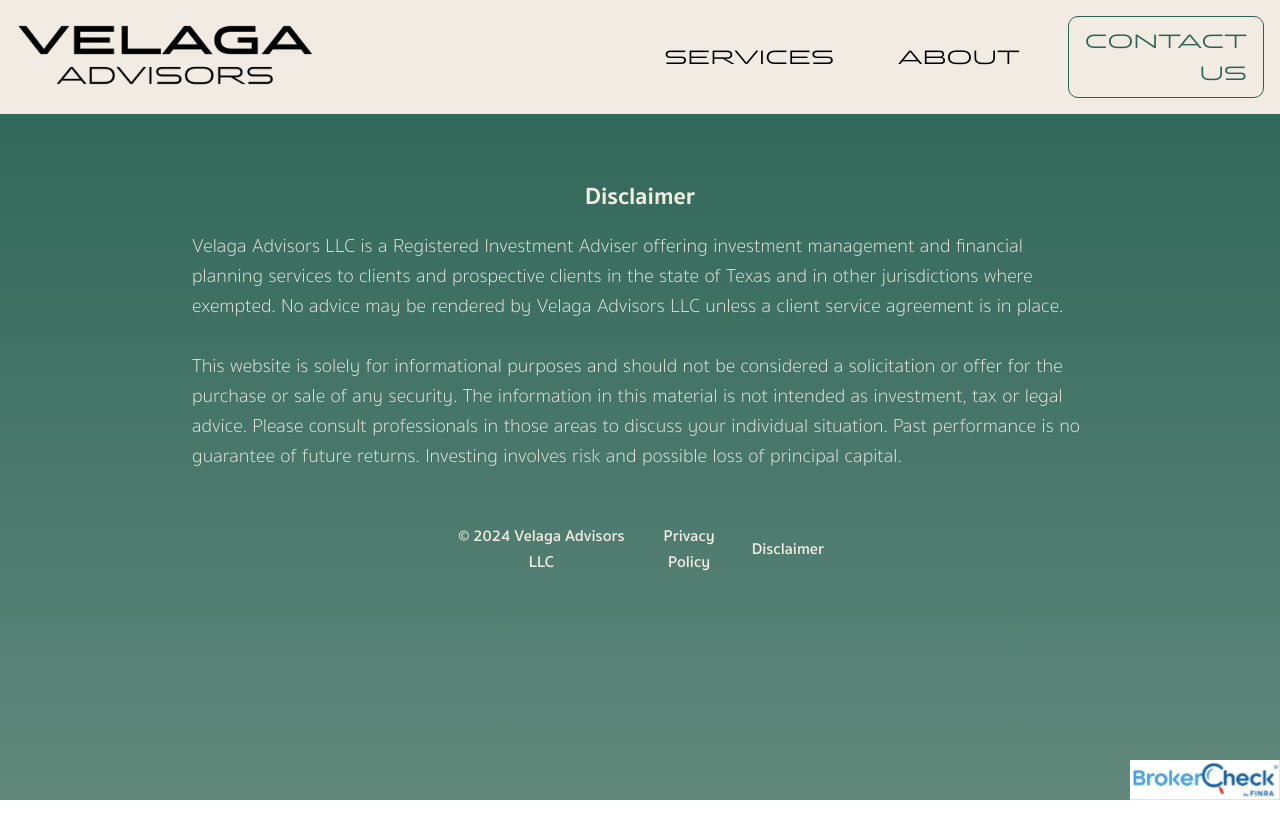
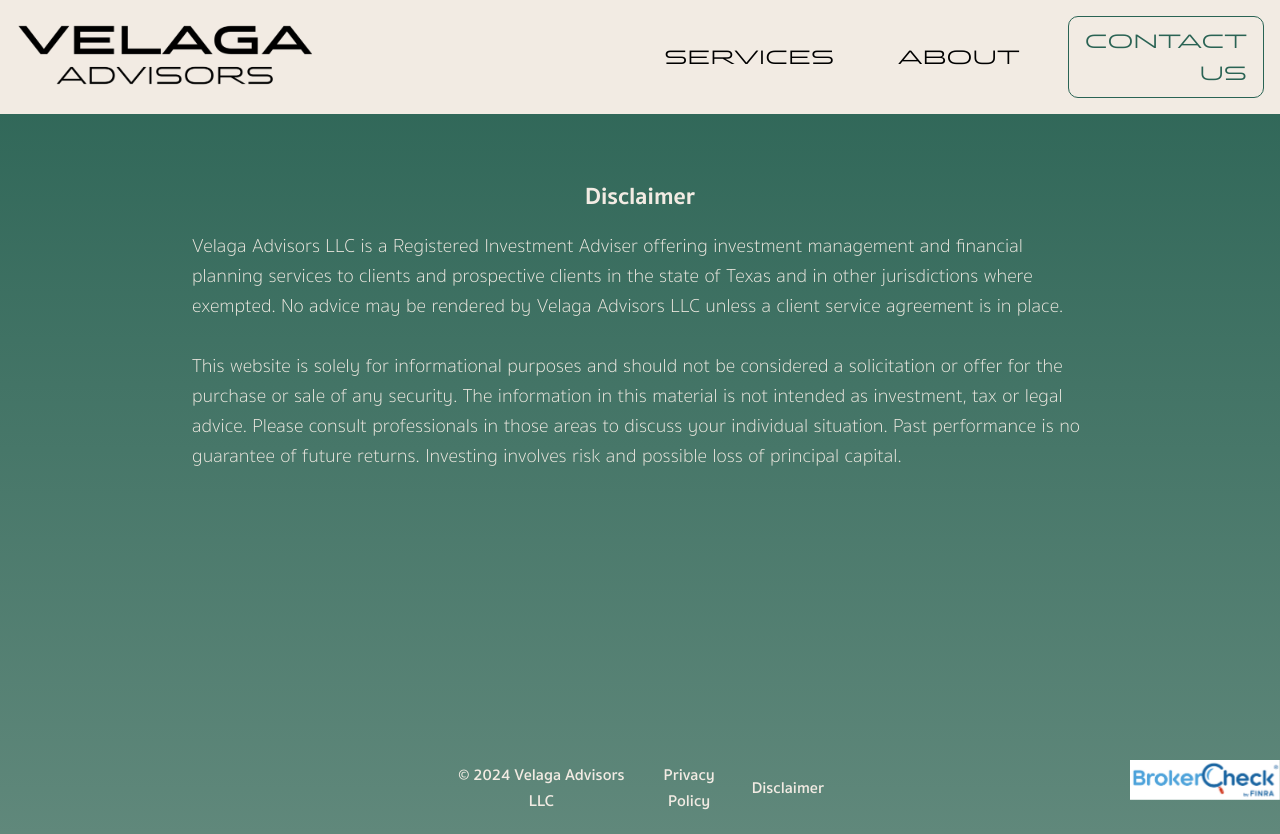
Before and after one commit to avelaga/velagaadvisors, a Next.js app: page /disclaimer in a window 1280 px wide. Before the commit the page ends 800 px from the top, so only its background shows below. Built offline with nearby package versions, Linux system fonts and the light colour scheme.

Commit message:
moved footer down on disclaimer

```diff
--- a/styles/Disclaimer.module.css
+++ b/styles/Disclaimer.module.css
@@ -1,10 +1,11 @@
 .disclaimer {
     width: 70%;
     margin: auto;
-    margin-top: 4rem;
+    padding-top: 4rem;
     text-align: center;
     animation-name: appear;
     animation-duration: 1s;
+    min-height: calc(100vh - 156.5px);
 }
 
 .body {
```
